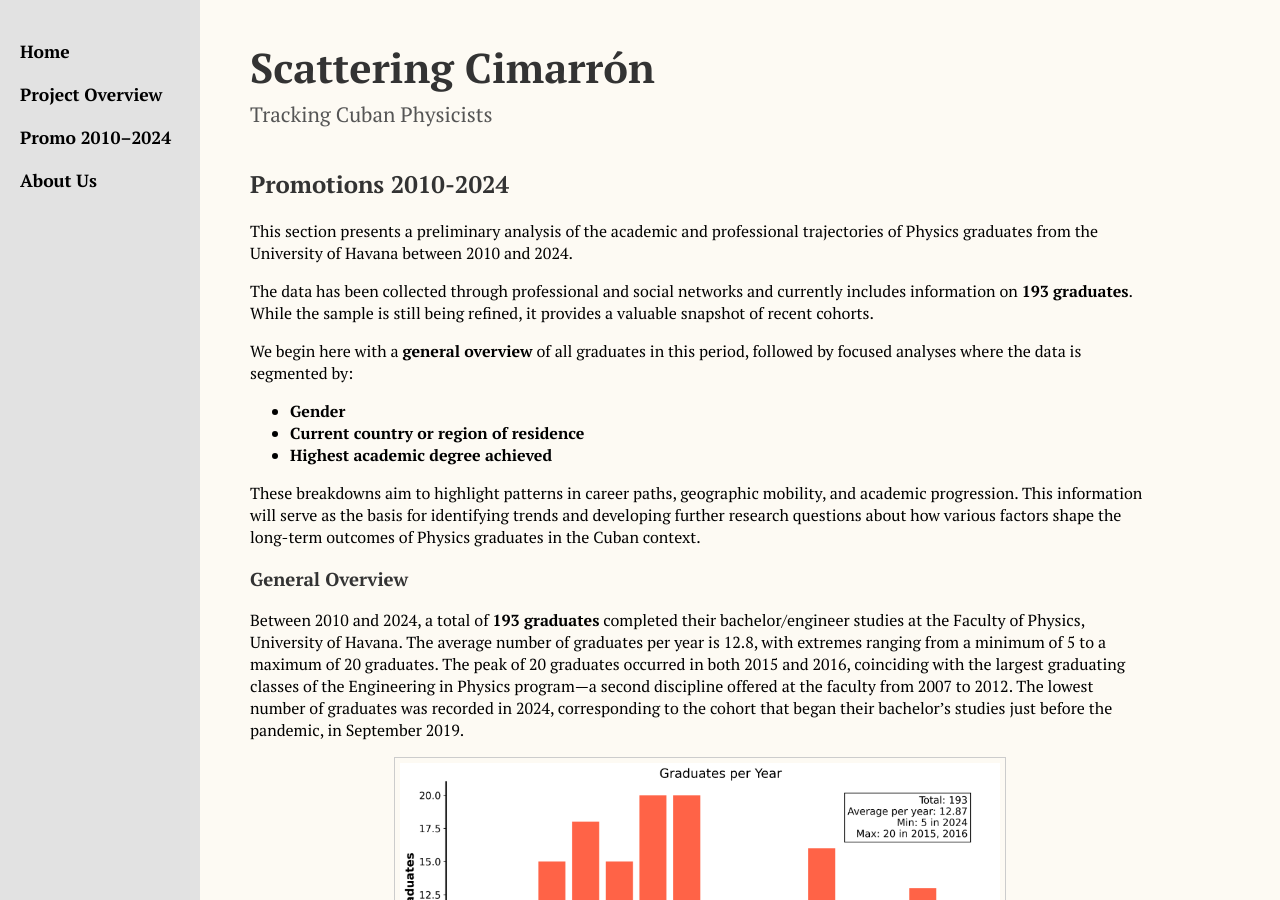
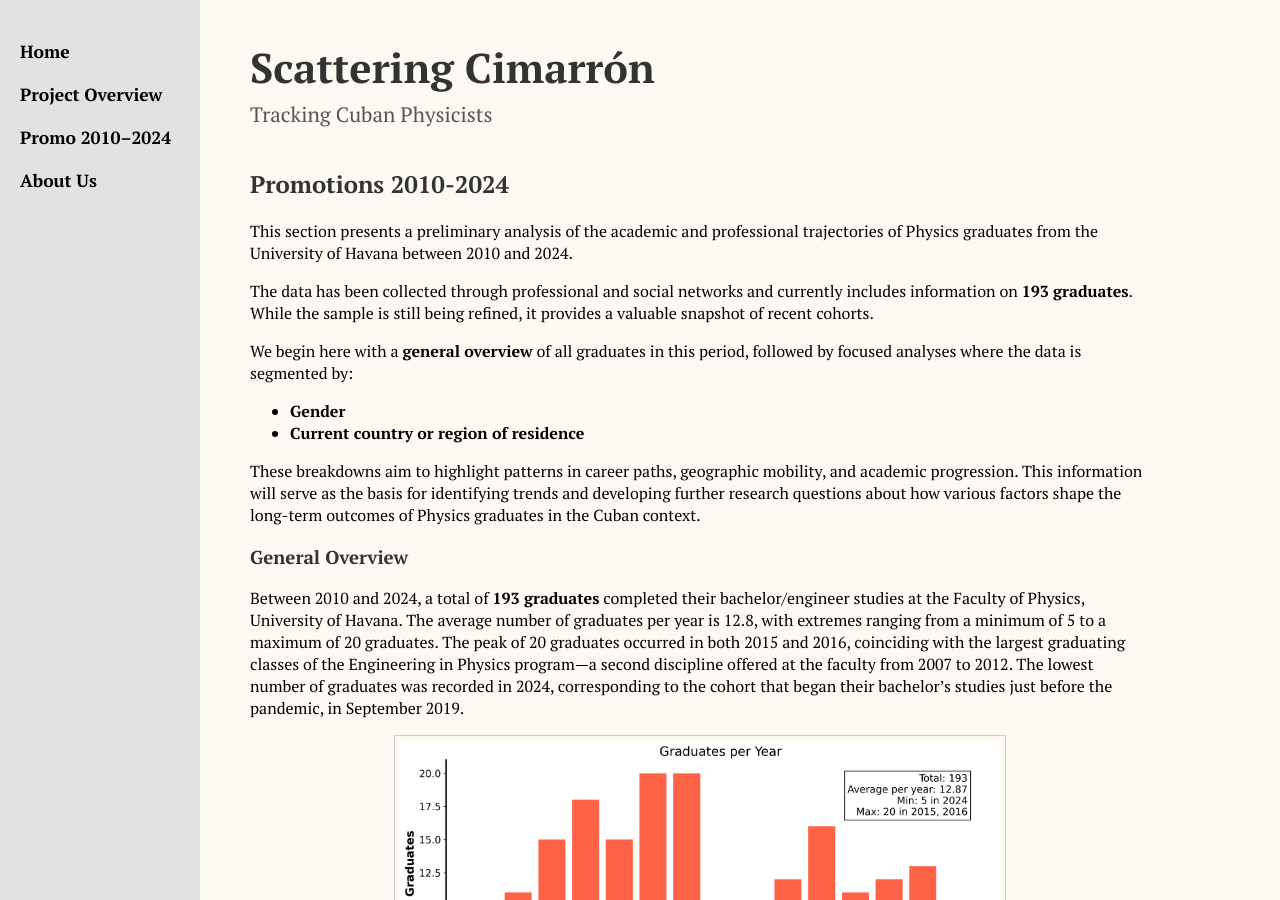
Before and after one commit to Gretica/Tracking_Cuban_Physicists, a Jekyll site: the page built from Promo_2010_2024.md, in a window 1280 px wide and 900 px high. Built offline with Jekyll 4.4.1, drawn with Linux system fonts in a browser that asks for light colours.

Commit message:
Update Promo_2010_2024.md

```diff
--- a/Promo_2010_2024.md
+++ b/Promo_2010_2024.md
@@ -13,7 +13,6 @@ We begin here with a **general overview** of all graduates in this period, follo
 
 - **Gender**
 - **Current country or region of residence**
-- **Highest academic degree achieved**
 
 These breakdowns aim to highlight patterns in career paths, geographic mobility, and academic progression. This information will serve as the basis for identifying trends and developing further research questions about how various factors shape the long-term outcomes of Physics graduates in the Cuban context.
 
```
